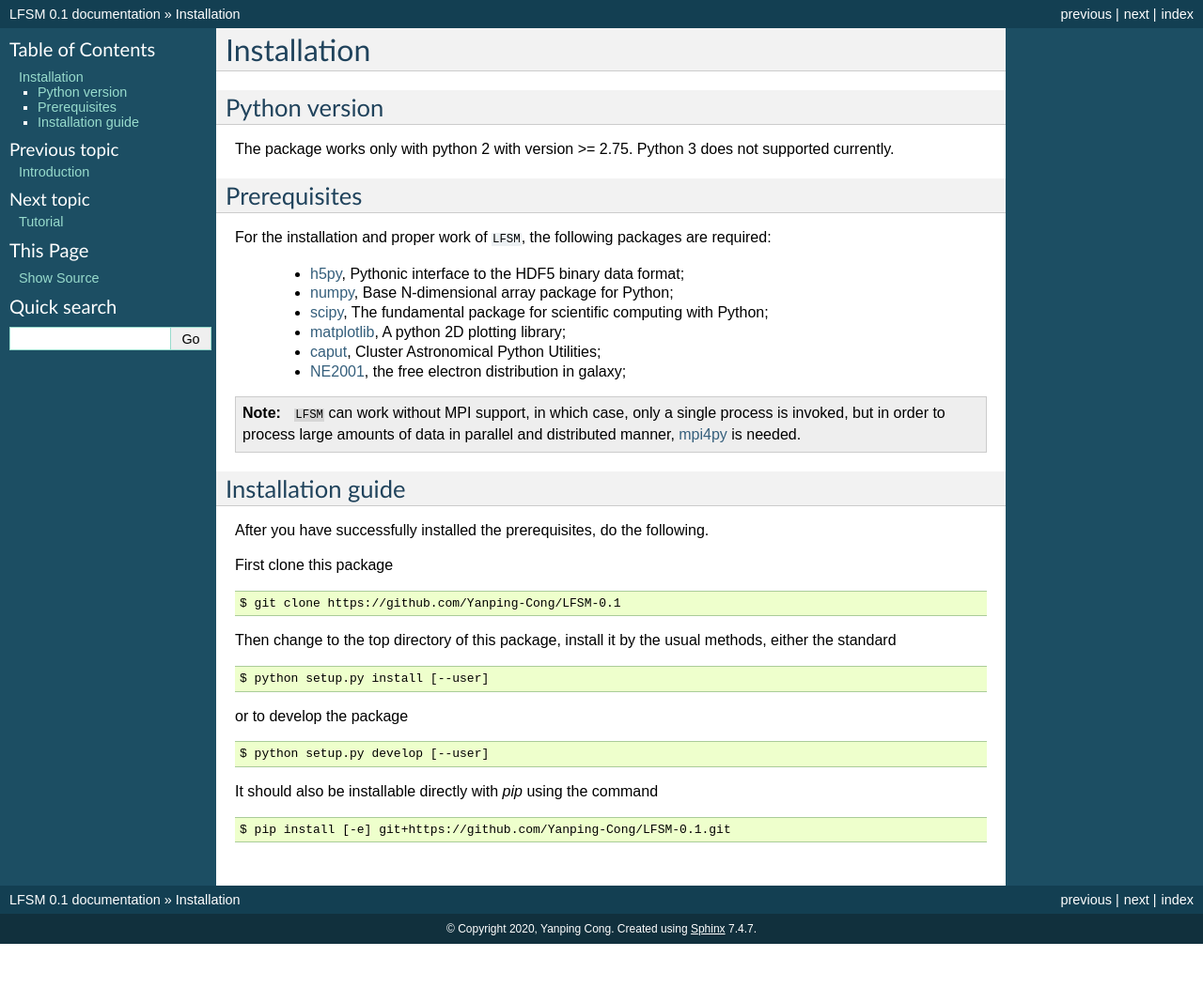
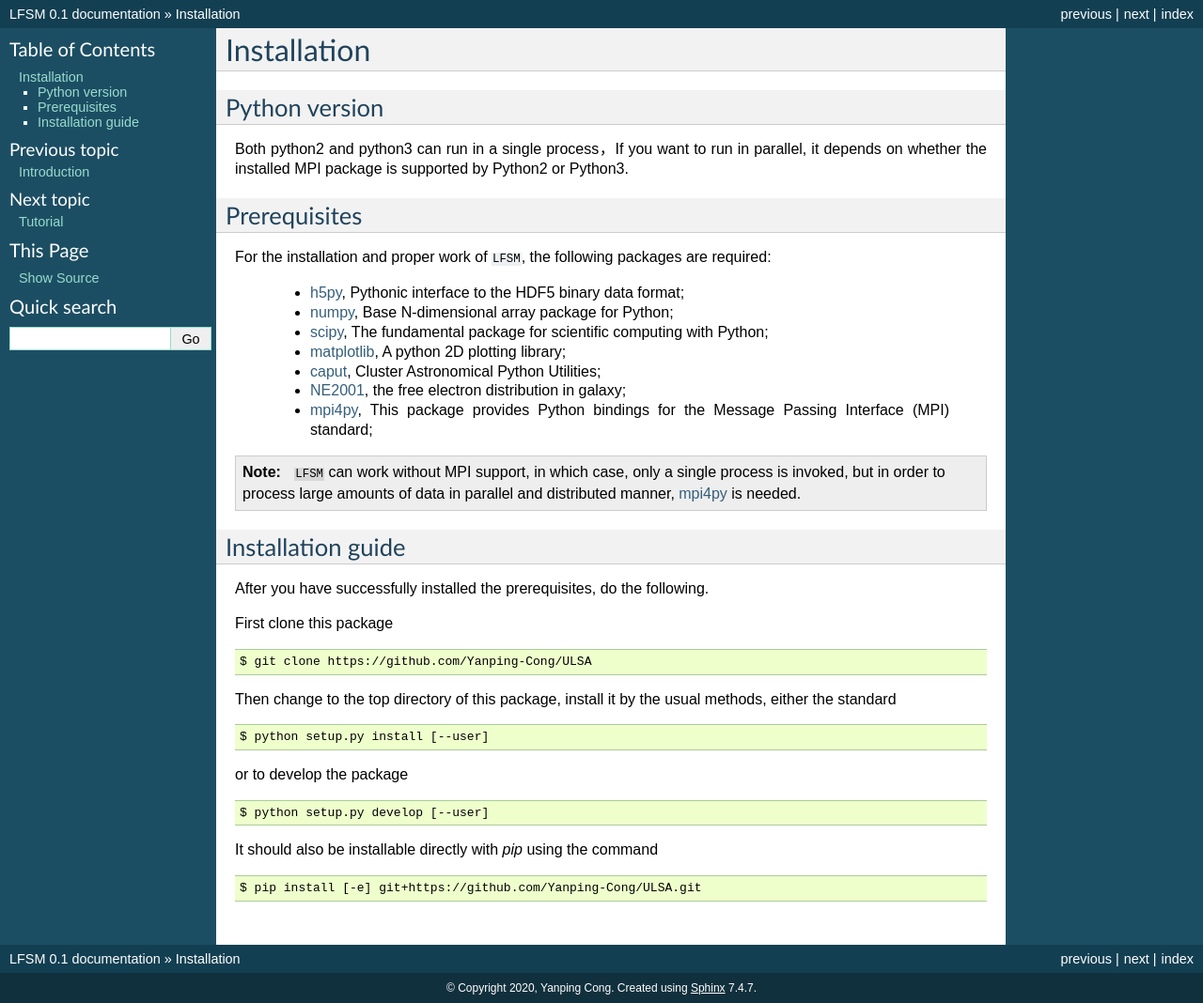
Before and after one commit to Yanping-Cong/ULSA, a Sphinx documentation site: the page built from documentation/install.rst, in a window 1280 px wide. Shown: the whole page at 94% size. Built offline with Sphinx 7.4.7, drawn with Linux system fonts in a browser that asks for light colours; pages that are not in the unit, such as notebooks, are missing from menus; before the commit the page ends 1005 px from its top, so only the background shows below that; some of the changed lines change nothing that is shown.

Commit message:
Update install.rst

```diff
--- a/documentation/install.rst
+++ b/documentation/install.rst
@@ -3,8 +3,7 @@ Installation
 
 Python version
 --------------
-The package works only with python 2 with version >= 2.75. Python 3 does not
-supported currently.
+Both python2 and python3 can run in a single process，If you want to run in parallel, it depends on whether the installed MPI  package is supported by Python2 or Python3.
 
 Prerequisites
 -------------
@@ -18,6 +17,7 @@ required:
     * matplotlib_\ , A python 2D plotting library;
     * caput_\ , Cluster Astronomical Python Utilities;
     * NE2001_\, the free electron distribution in galaxy;
+    * mpi4py_\, This package provides Python bindings for the Message Passing Interface (MPI) standard;
 .. note:: ``LFSM`` can work without MPI support, in which case, only a single
    process is invoked, but in order to process large amounts of data in parallel
    and distributed manner, mpi4py_ is needed.
@@ -29,7 +29,7 @@ After you have successfully installed the prerequisites, do the following.
 
 First clone this package ::
 
-    $ git clone https://github.com/Yanping-Cong/LFSM-0.1
+    $ git clone https://github.com/Yanping-Cong/ULSA
 
 Then change to the top directory of this package, install it by the usual
 methods, either the standard ::
@@ -42,7 +42,7 @@ or to develop the package ::
 
 It should also be installable directly with `pip` using the command ::
 
-    $ pip install [-e] git+https://github.com/Yanping-Cong/LFSM-0.1.git
+    $ pip install [-e] git+https://github.com/Yanping-Cong/ULSA.git
 
 
 
@@ -54,8 +54,5 @@ It should also be installable directly with `pip` using the command ::
 .. _scipy: https://www.scipy.org
 .. _matplotlib: http://matplotlib.org
 .. _caput: https://github.com/zuoshifan/caput/tree/zuo/develop
-.. _cora: https://github.com/radiocosmology/cora.git
-.. _aipy: https://github.com/zuoshifan/aipy/tree/zuo/develop
-.. _cython: http://cython.org
 .. _mpi4py: http://mpi4py.readthedocs.io/en/stable/
 .. _NE2001: http://hosting.astro.cornell.edu/~cordes/NE2001/
```
